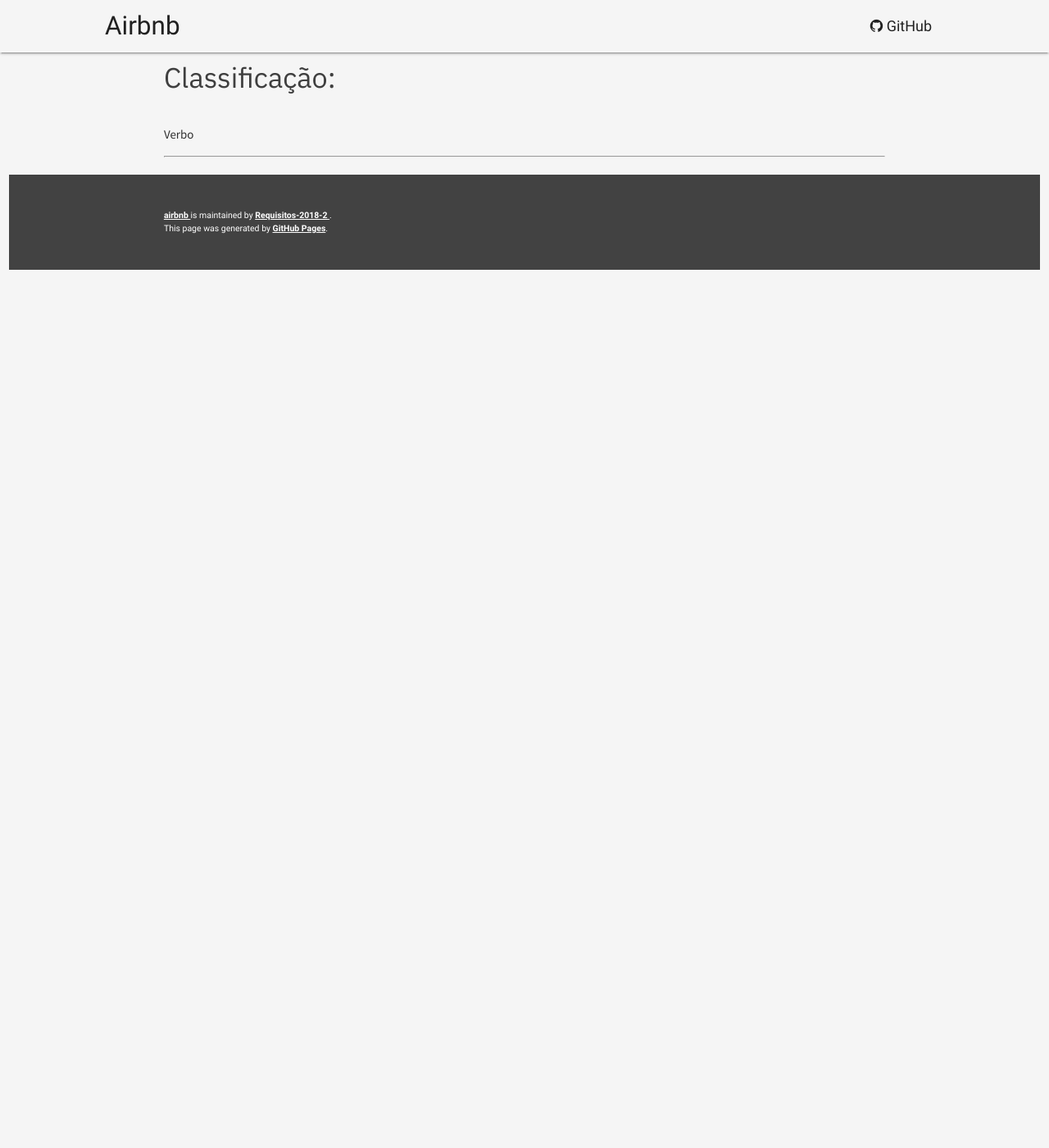
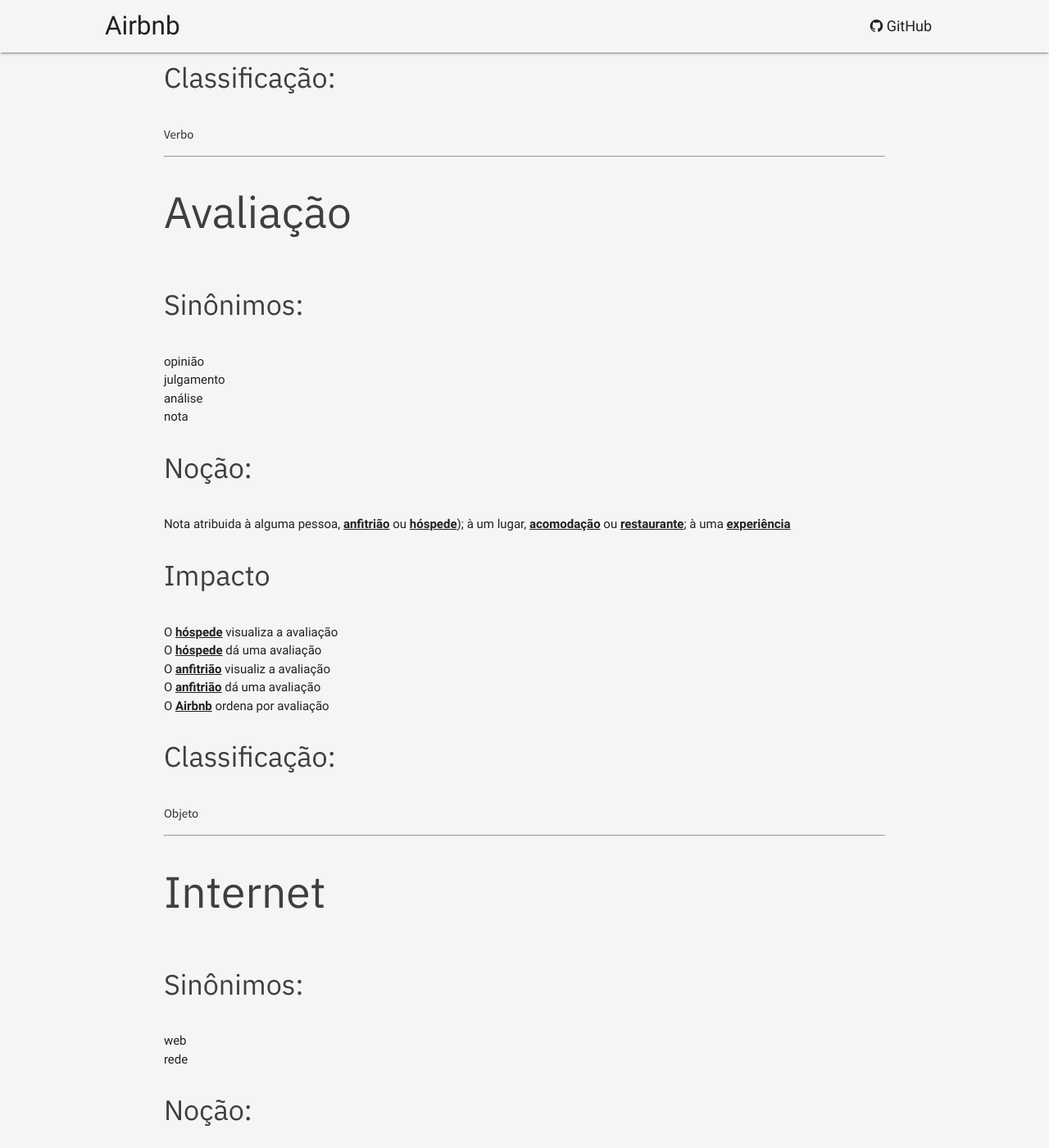
Before and after one commit to Requisitos-2018-2/airbnb, a Jekyll site: the page built from modelagem/lexicos_cenarios/lex_geral.md, in a window 1280 px wide and 1400 px high, scrolled down 6192 px. Shown: the whole window at 82% size. Built offline with Jekyll 4.4.1, drawn with Linux system fonts in a browser that asks for light colours; our own code applies the rules of GitHub Pages for plain Markdown files; before the commit the page ends 6541 px from its top, so only the background shows below that; some of the changed text lies outside the part shown.

Commit message:
Add lex of smartphone, internet and rating

```diff
--- a/modelagem/lexicos_cenarios/lex_geral.md
+++ b/modelagem/lexicos_cenarios/lex_geral.md
@@ -4,10 +4,10 @@
 ## Airbnb <a name="AIRBNB"></a>
 
 #### Noção:
-- Aplicativo que promove a intermediação entre prestadores de serviço [Anfitrião](#ANFITRIAO) e consumidores de serviço [Hospede](lex_geral.md#HOSPEDE).
+- Aplicativo que promove a intermediação entre prestadores de serviço [Anfitrião](#ANFITRIAO) e consumidores de serviço [Hóspede](lex_geral.md#HOSPEDE).
 
 #### Impacto
-- [Hospede](lex_geral.md#HOSPEDE) podem contratar serviços.
+- [Hóspede](lex_geral.md#HOSPEDE) podem contratar serviços.
 - [Anfitrião](#ANFITRIAO) podem ofertar e vender serviços.
 
 #### Classificação:
@@ -22,7 +22,7 @@
 
 #### Noção:
 - Qualquer tipo de pessoa cadastrada no sistema.
-- Pode ser diferenciado em : [Hospede](lex_geral.md#HOSPEDE) e [Anfitrião](#ANFITRIAO)
+- Pode ser diferenciado em : [Hóspede](lex_geral.md#HOSPEDE) e [Anfitrião](#ANFITRIAO)
 
 #### Impacto
 - O usuário podera utilizar os [serviços](lex_geral.md#SERVICO) do [Airbnb](lex_geral.md#AIRBNB)
@@ -78,13 +78,13 @@
 - É divido em [Anfrião de Experiencia](lex_experiencia.md#ANFITRIAO-EXPERIENCIA), [Anfitrião de Hospedagem](#) e [Anfitrião de Restaurante](#)
 
 #### Impacto
-- [Hospedes](lex_geral.md#HOSPEDE) poderão usufruir do serviço, após realizar o [Pagamento](lex_geral.md#PAGAMENTO).
+- [Hóspedes](lex_geral.md#HOSPEDE) poderão usufruir do serviço, após realizar o [Pagamento](lex_geral.md#PAGAMENTO).
 
 #### Classificação:
 Objeto
 
 ***
-## Hospede <a name="HOSPEDE"></a>
+## Hóspede <a name="HOSPEDE"></a>
 #### Sinônimos:
 - guest
 - visitas
@@ -108,11 +108,11 @@
 
 #### Noção:
 - Atividade oferecida por um [Anfitriao](lex_geral.md#ANFITRIAO).
-- [Hospede](lex_geral.md#HOSPEDE) [Faz Pagamento](lex_geral.md#PAGAMENTO) por utiliza-lo.
+- [Hóspede](lex_geral.md#HOSPEDE) [Faz Pagamento](lex_geral.md#PAGAMENTO) por utiliza-lo.
 - Pode ser divido em [Experiencia](lex_experiencia.md#EXPERIENCIA), Restaurante e Hospedagem.
 
 #### Impacto
-- [Hospede](lex_geral.md#HOSPEDE) o utiliza.
+- [Hóspede](lex_geral.md#HOSPEDE) o utiliza.
 
 #### Classificação:
 Objeto
@@ -123,10 +123,10 @@
 - do payment
 
 #### Noção:
-- Atividade realizada pelo [Hospede](lex_geral.md#HOSPEDE) no momento em que contrata o serviço oferecido pelo [Anfrião](lex_geral#ANFITRIAO)
+- Atividade realizada pelo [Hóspede](lex_geral.md#HOSPEDE) no momento em que contrata o serviço oferecido pelo [Anfrião](lex_geral#ANFITRIAO)
 
 #### Impacto
-- [Hospede](lex_geral.md#HOSPEDE) [Recebe Remuneração](lex_geral.md#REMUNERACAO) pelo [Serviço](lex_geral.md#SEVICO).
+- [Hóspede](lex_geral.md#HOSPEDE) [Recebe Remuneração](lex_geral.md#REMUNERACAO) pelo [Serviço](lex_geral.md#SEVICO).
 
 #### Classificação:
 Verbo
@@ -140,9 +140,61 @@
 - [Anfrião](lex_geral#ANFITRIAO) atravéz do [Airbnb](lex_geral.md#AIRBNB) o pagamento pela prestação do [Serviço](lex_geral.md#SERVICO).
 
 #### Impacto
-- [Airbnb](lex_geral.md#AIRBNB) faz a intermediação e recebe por centagem
+- [Airbnb](lex_geral.md#AIRBNB) faz a intermediação e recebe porcentagem
 
 #### Classificação:
 Verbo
 
 ***
+## Avaliação<a name="AVALIACAO"></a>
+#### Sinônimos:
+- opinião
+- julgamento
+- análise
+- nota
+
+#### Noção:
+- Nota atribuida à alguma pessoa, [anfitrião](lex_geral.md#ANFITRIAO) ou [hóspede](lex_geral.md#HOSPEDE)); à um lugar, [acomodação](lex_geral.md#ACOMODACAO)  ou [restaurante](lex_restaurantes.md#RESTAURANTE); à uma [experiência](lex_experiencia.md#EXPERIENCIA)
+
+#### Impacto
+- O [hóspede](lex_geral.md#HOSPEDE) visualiza a avaliação
+- O [hóspede](lex_geral.md#HOSPEDE) dá uma avaliação
+- O [anfitrião](lex_geral.md#ANFITRIAO) visualiz a avaliação
+- O [anfitrião](lex_geral.md#ANFITRIAO) dá uma avaliação
+- O [Airbnb](lex_geral.md#AIRBNB) ordena por avaliação
+
+#### Classificação:
+Objeto
+
+***
+## Internet<a name="INTERNET"></a>
+#### Sinônimos:
+- web
+- rede
+
+#### Noção:
+- Rede mundial que, pela troca virtual de dados e mensagens, une computadores particulares, smartphones, organizações de pesquisa, institutos de cultura, institutos militares, bibliotecas, corporações de todos os tamanhos; rede mundial de computadores.
+
+#### Impacto
+- O [usuário](lex_geral.md#USUARIO) conecta-se a internet para obter informações do [Airbnb](lex_geral.md#AIRBNB)
+- O [usuário](lex_geral.md#USUARIO) conecta-se a internet para submeter informações parao [AIrbnb](lex_geral.md#AIRBNB)
+
+#### Classificação:
+Objeto
+
+***
+## Smartphone<a name="SMARTPHONE"></a>
+#### Sinônimos:
+- celular
+- smartphone
+
+#### Noção:
+- Telefone inteligente com um sistema operacional configurável
+
+#### Impacto
+- O [usuário](lex_geral.md#USUARIO) realiza as interações com o [Airbnb](lex_geral.md#AIRBNB) através do smartphone
+
+#### Classificação:
+Objeto
+
+***
```
